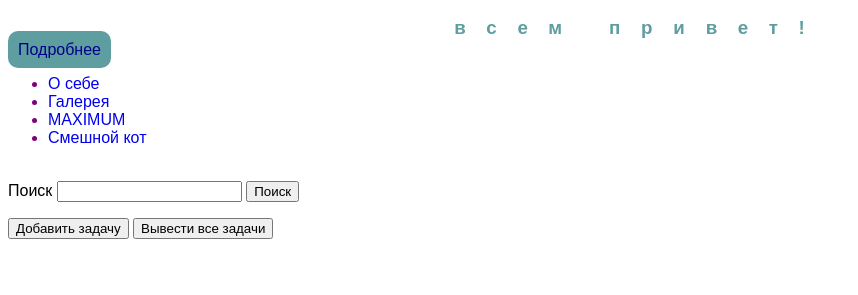
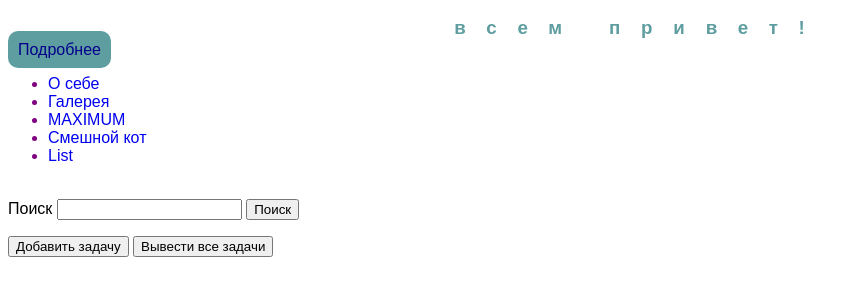
Before and after one commit to informatics-maximum/project, a plain HTML site: page index.html in a window 1280 px wide. Shown: the part 97-392 px from the top of the page, without its empty margins (0-858 px from the left). Drawn offline with Linux system fonts and the light colour scheme.

Commit message:
Update index.html

```diff
--- a/index.html
+++ b/index.html
@@ -57,6 +57,7 @@
             <li><a href="gallery.html">Галерея</a></li>
             <li><a href="http://maximumtest.ru">MAXIMUM</a></li>
             <li><a href="picture.jpg">Смешной кот</a></li>
+            <li><a href="list.json">List</a></li>
         </ul>
 
         <br>
```
